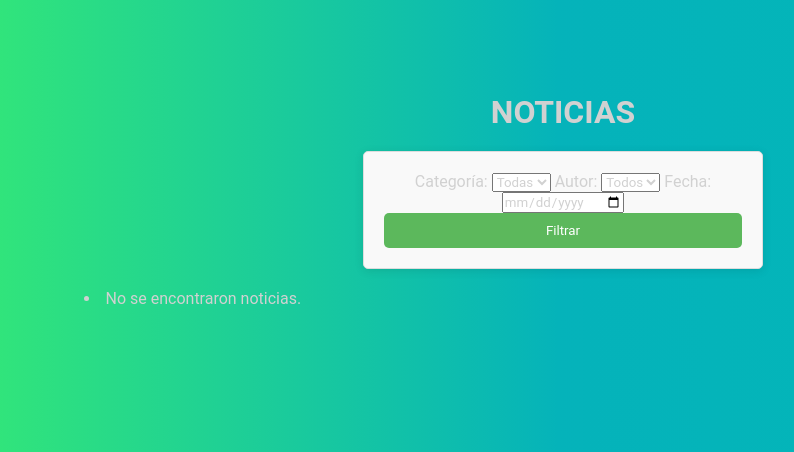
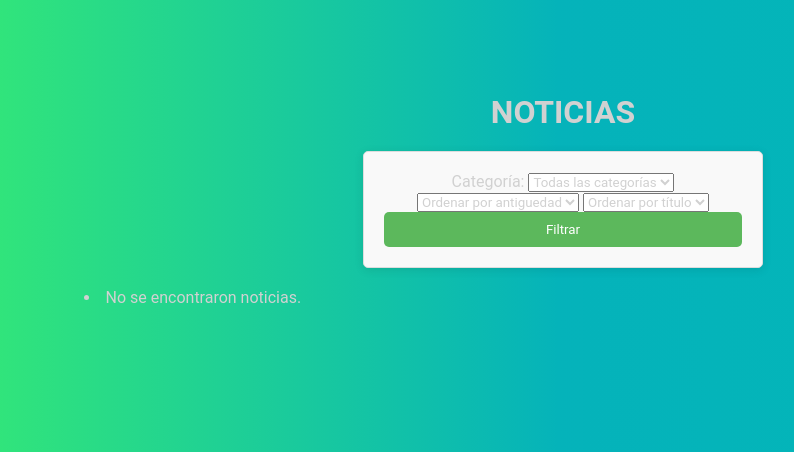
Before and after one commit to Csosafloriani/ProyectoFinal-G5, a Django app: page /Noticias/ in a window 1280 px wide. Shown: the part 80-532 px from the top of the page, without its empty margins (77-871 px from the left). Run offline with Django 3.2, Linux system fonts and the light colour scheme; data that the repository does not hold is empty.

Commit message:
modificacion de los filtros de a cuerdo a los requerimientos del proyecto

```diff
--- a/apps/noticias/views.py
+++ b/apps/noticias/views.py
@@ -17,8 +17,8 @@ def Listar_Noticias(request):
 
 	# Parametros de filtro desde la url
 	id_categoria = request.GET.get('id',None)
-	autor_id = request.GET.get('autor',None)
 	fecha = request.GET.get('fecha',None)
+	titulo = request.GET.get('titulo',None)
 
 	# Consulta base
 	noticias = Noticia.objects.all()
@@ -27,19 +27,23 @@ def Listar_Noticias(request):
 	if id_categoria:
 		noticias = Noticia.objects.filter(categoria_noticia = id_categoria)
 
-	# Aplicar filtro autor si existe
-	if autor_id:
-		noticias = noticias.filter(autor_id=autor_id)
 
 	# Aplicar filtro fecha si existe
-	if fecha:
-		noticias = noticias.filter(fecha=fecha)
+	if fecha == 'asc':
+		noticias = noticias.order_by('fecha')
+	elif fecha == 'desc':
+		noticias = noticias.order_by('-fecha')
+
+	# Aplicar filtro por tirulo
+	if titulo == 'asc':
+		noticias = noticias.order_by('titulo')
+	elif titulo == 'desc':
+		noticias = noticias.order_by('-titulo')
 
 	contexto['noticias'] = noticias
 
 	# Cargar todas las categorías y autores para los campos de selección
 	contexto['categorias'] = Categoria.objects.all().order_by('nombre')
-	contexto['autores'] = Usuario.objects.all().order_by('username')
 
 	return render(request, 'noticias/listar.html', contexto)
 
--- a/templates/noticias/listar.html
+++ b/templates/noticias/listar.html
@@ -25,7 +25,7 @@
 		<!-- Filtro por categoría -->
 		<label for="categoria">Categoría:</label>
 		<select name="categoria" id="categoria">
-			<option value="">Todas</option>
+			<option value="">Todas las categorías</option>
 			{% for categoria in categorias %}
 				<option value="{{ categoria.id }}" {% if request.GET.categoria == categoria.id|stringformat:"s" %}selected{% endif %}>
 					{{ categoria.nombre }}
@@ -33,20 +33,20 @@
 			{% endfor %}
 		</select>
 
-		<!-- Filtro por autor -->
-		<label for="autor">Autor:</label>
-		<select name="autor" id="autor">
-        <option value="">Todos</option>
-        {% for autor in autores %}
-            <option value="{{ autor.id }}" {% if request.GET.autor == autor.id|stringformat:"s" %}selected{% endif %}>
-                {{ autor.username }}
-            </option>
-        {% endfor %}
+		<!-- Filtro por fecha -->
+		<select name="fecha">
+			<option value="">Ordenar por antiguedad</option>
+			<option value="asc">Más antiguas primero</option>
+			<option value="desc">Más recientes primero</option>
 		</select>
 
-		<!-- Filtro por fecha -->
-		<label for="fecha">Fecha:</label>
-		<input type="date" name="fecha" value="{{ request.GET.fecha }}">
+
+		<!-- Filtro por Titulo -->
+		<select name="titulo">
+			<option value="">Ordenar por título</option>
+			<option value="asc">A-Z</option>
+			<option value="desc">Z-A</option>
+		</select>
 
 		<button type="submit">Filtrar</button>
 
```
